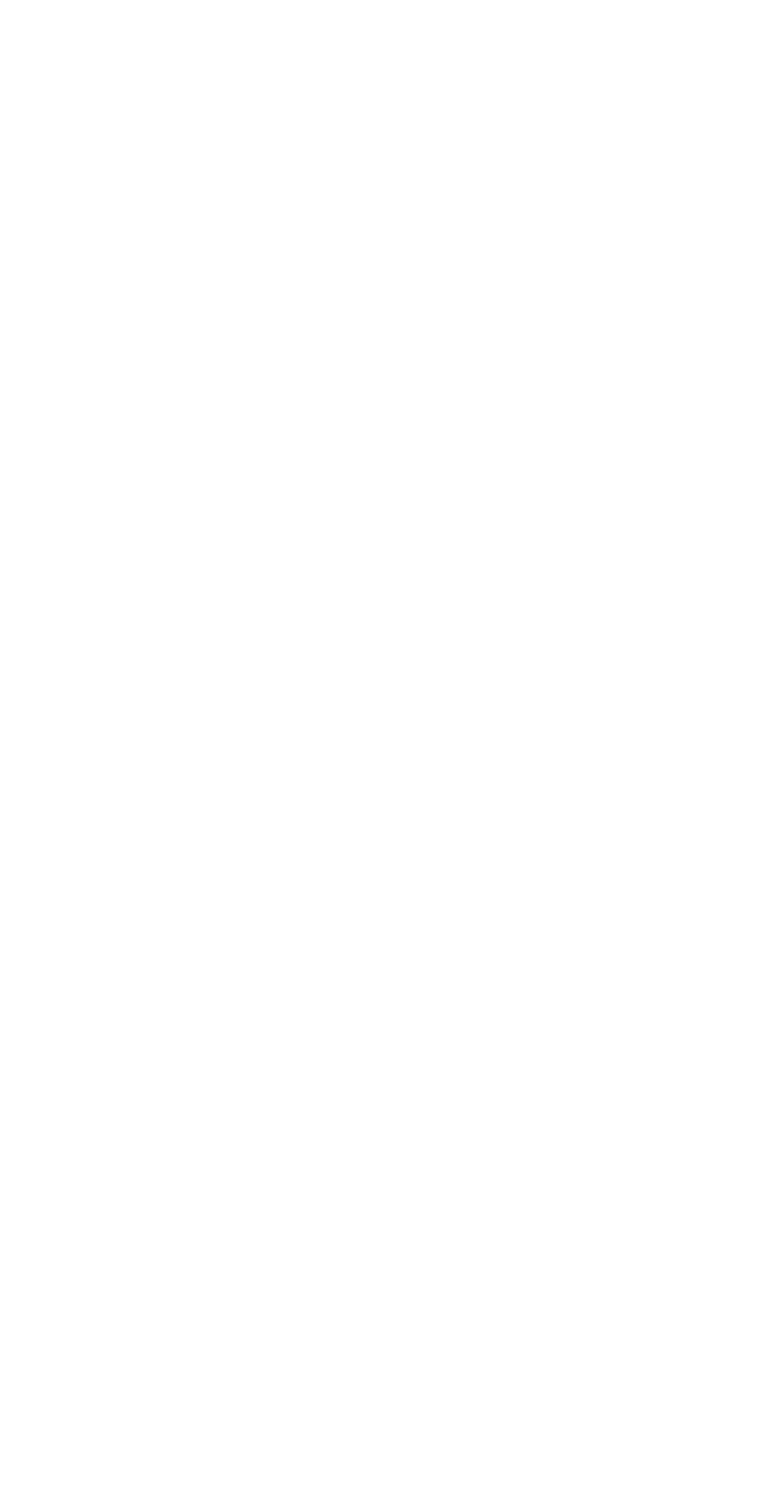
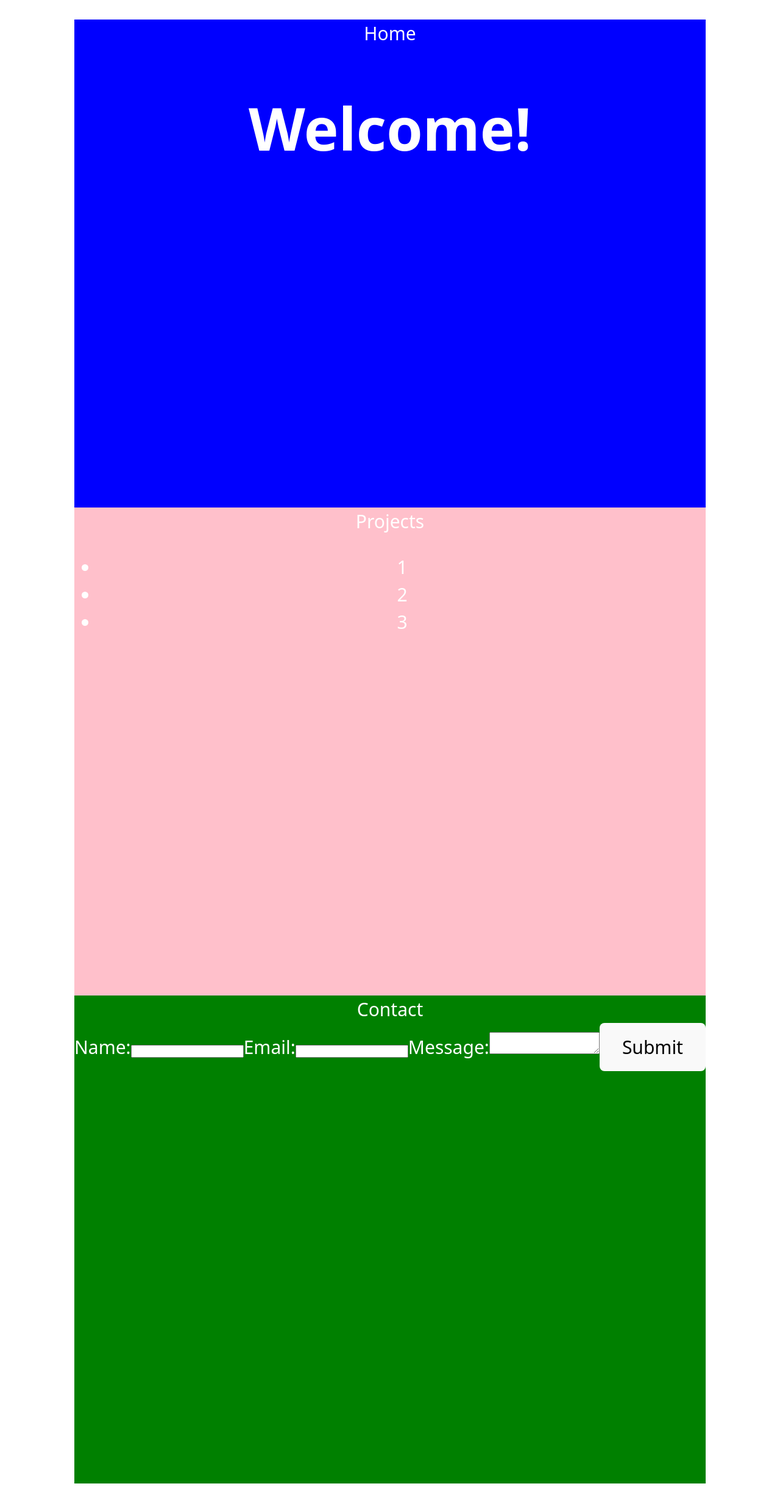
Before and after one commit to Ruhisawant/Vue-Personal-Porfolio, a Vue app: page / in a window 1280 px wide. Shown: the whole page at 61% size. Before the commit the page ends 800 px from the top, so only its background shows below. Built offline with nearby package versions, Linux system fonts and the light colour scheme.

Commit message:
Added sections

```diff
--- a/src/App.vue
+++ b/src/App.vue
@@ -12,6 +12,8 @@ import Contacts from './components/Contacts.vue'
 
 <style scoped>
 .read-the-docs {
+  padding: 0;
+  margin: 0;
   color: #888;
 }
 </style>
--- a/src/components/Contacts.vue
+++ b/src/components/Contacts.vue
@@ -1,12 +1,36 @@
 <script setup>
 import { ref } from 'vue'
 
+const name = ref('');
+const email = ref('');
+const message = ref('');
 </script>
 
 <template>
+  <section class="contact">
+    <div>Contact</div>
+    <form>
+      <label>Name:</label>
+      <input v-model="name" type="text" />
 
+      <label>Email:</label>
+      <input v-model="email" type="email" />
+
+      <label>Message:</label>
+      <textarea v-model="message"></textarea>
+
+      <button type="submit">Submit</button>
+    </form>
+  </section>
 </template>
 
 <style scoped>
-
+.contact{
+    padding: 0;
+    margin: 0;
+    height: 100vh;
+    background-color: green;
+    font-size: 30px;
+    color: white;
+}
 </style>
--- a/src/components/Home.vue
+++ b/src/components/Home.vue
@@ -1,12 +1,24 @@
 <script setup>
 import { ref } from 'vue'
 
+const welcome = ref(true);
 </script>
 
 <template>
+  <section class="home">
+    <div>Home</div>
+    <h1 v-if="welcome">Welcome!</h1>
+  </section>
 
 </template>
 
 <style scoped>
-
+.home{
+  padding: 0;
+  margin: 0;
+  height: 100vh;
+  background-color: blue;
+  font-size: 30px;
+  color: white;
+}
 </style>
--- a/src/components/Projects.vue
+++ b/src/components/Projects.vue
@@ -1,12 +1,24 @@
 <script setup>
 import { ref } from 'vue'
-
+const projects = ['1','2','3'];
 </script>
 
 <template>
-
+    <section class="projects">
+        <div>Projects</div>
+        <ul>
+            <li v-for="project in projects">{{ project }}</li>
+        </ul>
+    </section>
 </template>
 
 <style scoped>
-
+.projects{
+    padding: 0;
+    margin: 0;
+    height: 100vh;
+    background-color: pink;
+    font-size: 30px;
+    color: white;
+}
 </style>
```
